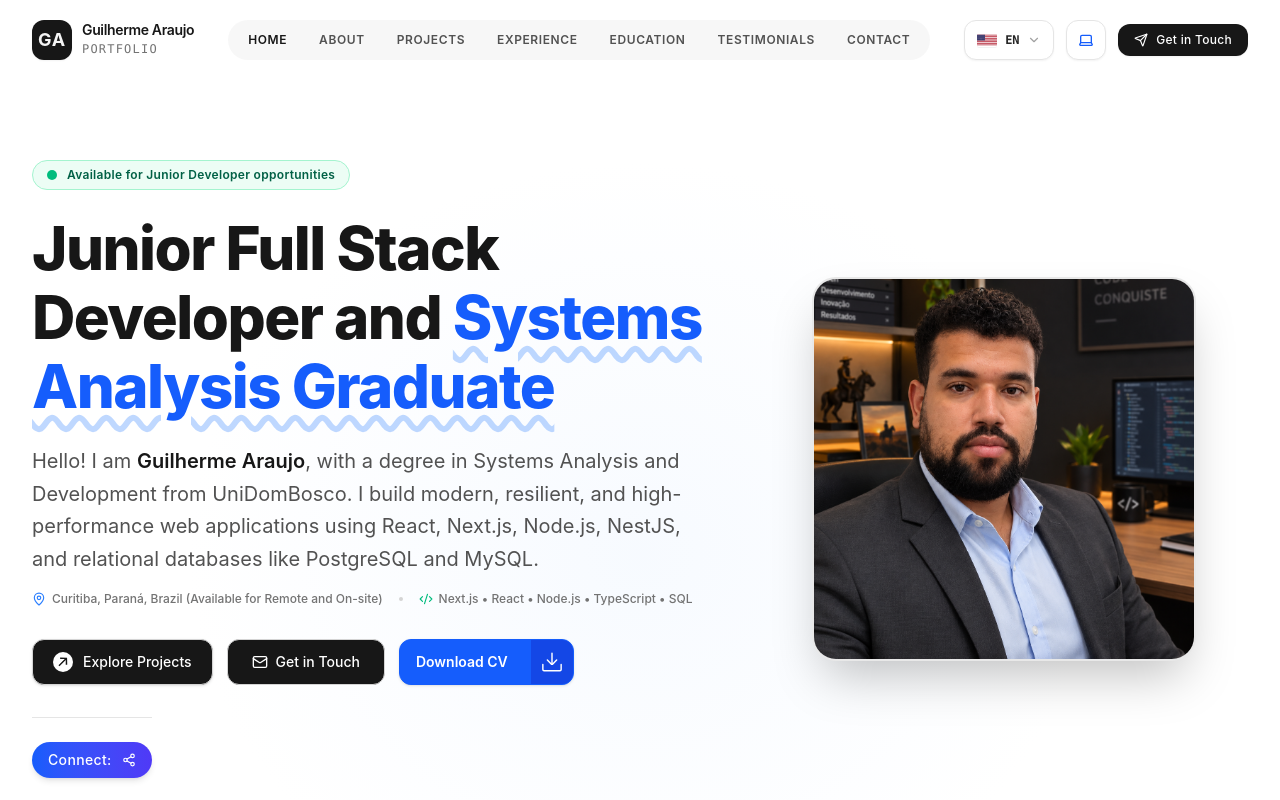
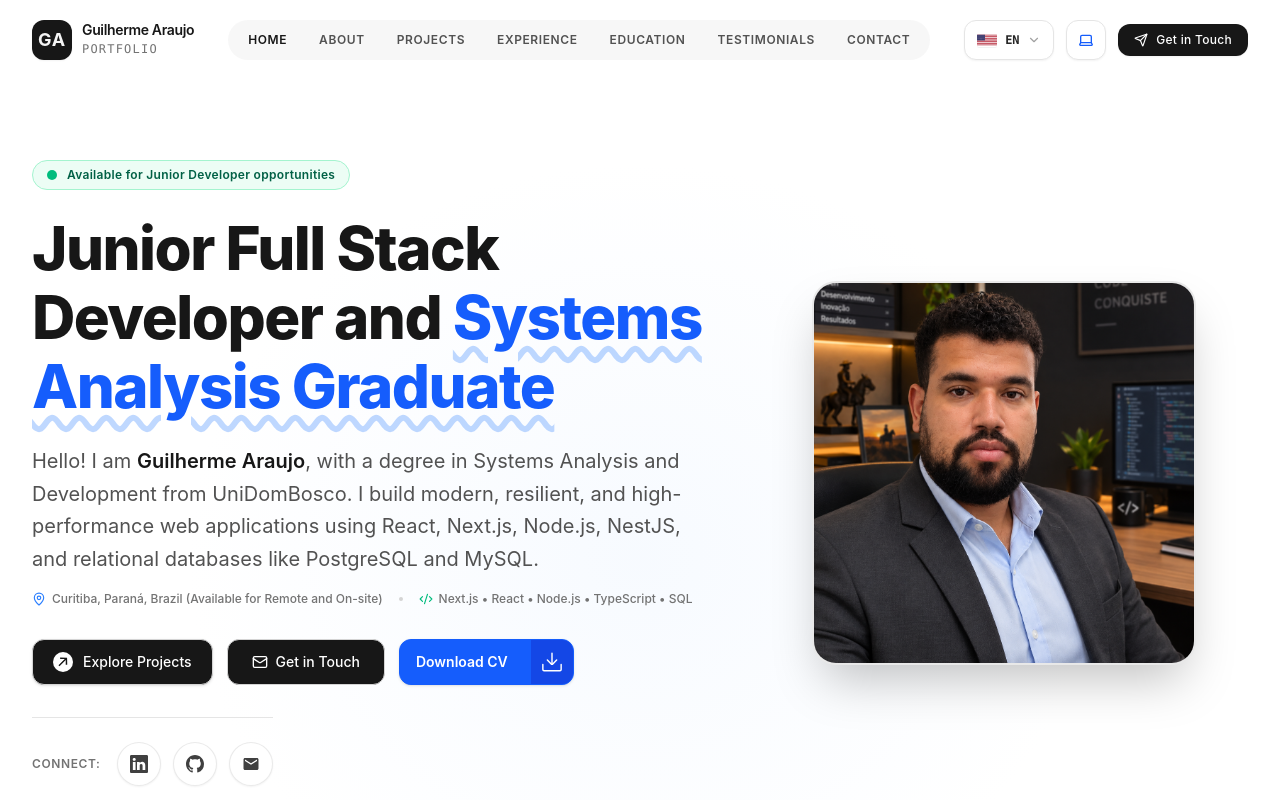
Before and after one commit to Oldwestdeveloper/Guilherme-Araujo-Developer, a Next.js app: page / in a window 1280 px wide. Shown: the top 800 px of the page. Built offline with nearby package versions, Linux system fonts and the light colour scheme.

Commit message:
fix: Connect Tooltip

```diff
--- a/src/components/ui/UiverseConnectTooltip.tsx
+++ b/src/components/ui/UiverseConnectTooltip.tsx
@@ -1,10 +1,9 @@
 'use client';
 
 import React from 'react';
-import { Github, Linkedin, Mail, Share2 } from 'lucide-react';
 
 interface UiverseConnectTooltipProps {
-  label: string;
+  label?: string;
   githubUrl: string;
   linkedinUrl: string;
   email: string;
@@ -17,63 +16,111 @@ export function UiverseConnectTooltip({
   email,
 }: UiverseConnectTooltipProps) {
   return (
-    <div className="relative inline-block group">
-      {/* Trigger Button ("Conectar" / "Connect") */}
-      <div
-        tabIndex={0}
-        role="button"
-        aria-label={label}
-        className="relative z-10 inline-flex items-center gap-2.5 px-4 py-2 rounded-full bg-linear-to-r from-blue-600 to-indigo-600 hover:from-indigo-600 hover:to-blue-600 text-white font-medium text-xs sm:text-sm shadow-md hover:shadow-lg transition-all duration-300 cursor-pointer select-none group-hover:-translate-y-0.5"
-      >
-        <span className="tracking-wide">{label}</span>
-        <Share2 className="w-3.5 h-3.5 transition-transform duration-500 ease-out group-hover:rotate-180 group-hover:scale-110" />
-      </div>
+    <div className="flex flex-wrap items-center gap-4">
+      {label && (
+        <span className="text-xs font-semibold text-neutral-500 dark:text-neutral-400 uppercase tracking-wider">
+          {label}
+        </span>
+      )}
 
-      {/* Floating Tooltip with Social Icons (GitHub, LinkedIn, Email) */}
-      <div className="absolute top-[calc(100%+8px)] left-0 sm:left-1/2 sm:-translate-x-1/2 z-50 p-2.5 rounded-2xl bg-white/95 dark:bg-neutral-900/95 backdrop-blur-md border border-neutral-200 dark:border-neutral-700 shadow-xl opacity-0 invisible scale-90 translate-y-1 group-hover:opacity-100 group-hover:visible group-hover:scale-100 group-hover:translate-y-0 transition-all duration-300 ease-out pointer-events-none group-hover:pointer-events-auto">
-        {/* Tooltip Arrow */}
-        <div className="absolute -top-1.5 left-6 sm:left-1/2 sm:-translate-x-1/2 w-3 h-3 rotate-45 bg-white dark:bg-neutral-900 border-t border-l border-neutral-200 dark:border-neutral-700" />
+      <ul className="flex items-center gap-3 list-none p-0 m-0">
+        {/* LinkedIn */}
+        <li className="relative group/item flex items-center justify-center">
+          {/* Tooltip on top */}
+          <div className="absolute -top-7 left-1/2 -translate-x-1/2 px-2.5 py-1 rounded-md text-xs font-medium text-white bg-[#0274b3] shadow-md opacity-0 invisible group-hover/item:opacity-100 group-hover/item:visible group-hover/item:-top-10 transition-all duration-300 pointer-events-none whitespace-nowrap z-30">
+            LinkedIn
+            <div className="absolute top-full left-1/2 -translate-x-1/2 border-4 border-transparent border-t-[#0274b3]" />
+          </div>
 
-        {/* Social Icons List */}
-        <div className="relative flex items-center gap-2">
-          {/* GitHub */}
+          {/* Button with liquid bottom-to-top fill effect */}
           <a
-            id="hero-tooltip-github"
+            id="hero-social-linkedin"
+            href={linkedinUrl}
+            target="_blank"
+            rel="noreferrer"
+            aria-label="LinkedIn"
+            className="relative flex items-center justify-center w-11 h-11 rounded-full bg-white dark:bg-neutral-800 text-neutral-700 dark:text-neutral-300 border border-neutral-200/80 dark:border-neutral-700/80 overflow-hidden shadow-xs hover:shadow-lg transition-all duration-300 group-hover/item:text-white"
+          >
+            {/* Liquid fill overlay */}
+            <span className="absolute inset-x-0 bottom-0 h-0 bg-[#0274b3] transition-all duration-300 ease-in-out group-hover/item:h-full z-0" />
+
+            <svg
+              xmlns="http://www.w3.org/2000/svg"
+              width={18}
+              height={18}
+              fill="currentColor"
+              className="relative z-10 transition-transform duration-300 group-hover/item:scale-110"
+              viewBox="0 0 16 16"
+            >
+              <path d="M0 1.146C0 .513.526 0 1.175 0h13.65C15.474 0 16 .513 16 1.146v13.708c0 .633-.526 1.146-1.175 1.146H1.175C.526 16 0 15.487 0 14.854zm4.943 12.248V6.169H2.542v7.225zm-1.2-8.212c.837 0 1.358-.554 1.358-1.248-.015-.709-.52-1.248-1.342-1.248S2.4 3.226 2.4 3.934c0 .694.521 1.248 1.327 1.248zm4.908 8.212V9.359c0-.216.016-.432.08-.586.173-.431.568-.878 1.232-.878.869 0 1.216.662 1.216 1.634v3.865h2.401V9.25c0-2.22-1.184-3.252-2.764-3.252-1.274 0-1.845.7-2.165 1.193v.025h-.016l.016-.025V6.169h-2.4c.03.678 0 7.225 0 7.225z" />
+            </svg>
+          </a>
+        </li>
+
+        {/* GitHub */}
+        <li className="relative group/item flex items-center justify-center">
+          {/* Tooltip on top */}
+          <div className="absolute -top-7 left-1/2 -translate-x-1/2 px-2.5 py-1 rounded-md text-xs font-medium text-white bg-[#24262a] shadow-md opacity-0 invisible group-hover/item:opacity-100 group-hover/item:visible group-hover/item:-top-10 transition-all duration-300 pointer-events-none whitespace-nowrap z-30">
+            GitHub
+            <div className="absolute top-full left-1/2 -translate-x-1/2 border-4 border-transparent border-t-[#24262a]" />
+          </div>
+
+          {/* Button with liquid bottom-to-top fill effect */}
+          <a
+            id="hero-social-github"
             href={githubUrl}
             target="_blank"
             rel="noreferrer"
-            aria-label="GitHub Profile"
-            className="flex items-center justify-center w-10 h-10 rounded-full bg-neutral-100 dark:bg-neutral-800 text-neutral-800 dark:text-neutral-200 hover:bg-[#24292e] hover:text-white dark:hover:bg-white dark:hover:text-neutral-900 transition-all duration-300 hover:-translate-y-1 hover:scale-110 shadow-xs hover:shadow-md cursor-pointer"
-            title="GitHub"
+            aria-label="GitHub"
+            className="relative flex items-center justify-center w-11 h-11 rounded-full bg-white dark:bg-neutral-800 text-neutral-700 dark:text-neutral-300 border border-neutral-200/80 dark:border-neutral-700/80 overflow-hidden shadow-xs hover:shadow-lg transition-all duration-300 group-hover/item:text-white"
           >
-            <Github className="w-4 h-4" />
+            {/* Liquid fill overlay */}
+            <span className="absolute inset-x-0 bottom-0 h-0 bg-[#24262a] transition-all duration-300 ease-in-out group-hover/item:h-full z-0" />
+
+            <svg
+              xmlns="http://www.w3.org/2000/svg"
+              width={18}
+              height={18}
+              fill="currentColor"
+              className="relative z-10 transition-transform duration-300 group-hover/item:scale-110"
+              viewBox="0 0 16 16"
+            >
+              <path d="M8 0C3.58 0 0 3.58 0 8c0 3.54 2.29 6.53 5.47 7.59.4.07.55-.17.55-.38 0-.19-.01-.82-.01-1.49-2.01.37-2.53-.49-2.69-.94-.09-.23-.48-.94-.82-1.13-.28-.15-.68-.52-.01-.53.63-.01 1.08.58 1.23.82.72 1.21 1.87.87 2.33.66.07-.52.28-.87.51-1.07-1.78-.2-3.64-.89-3.64-3.95 0-.87.31-1.59.82-2.15-.08-.2-.36-1.02.08-2.12 0 0 .67-.21 2.2.82.64-.18 1.32-.27 2-.27s1.36.09 2 .27c1.53-1.04 2.2-.82 2.2-.82.44 1.1.16 1.92.08 2.12.51.56.82 1.27.82 2.15 0 3.07-1.87 3.75-3.65 3.95.29.25.54.73.54 1.48 0 1.07-.01 1.93-.01 2.2 0 .21.15.46.55.38A8.01 8.01 0 0 0 16 8c0-4.42-3.58-8-8-8" />
+            </svg>
           </a>
+        </li>
 
-          {/* LinkedIn */}
+        {/* E-mail */}
+        <li className="relative group/item flex items-center justify-center">
+          {/* Tooltip on top */}
+          <div className="absolute -top-7 left-1/2 -translate-x-1/2 px-2.5 py-1 rounded-md text-xs font-medium text-white bg-[#059669] shadow-md opacity-0 invisible group-hover/item:opacity-100 group-hover/item:visible group-hover/item:-top-10 transition-all duration-300 pointer-events-none whitespace-nowrap z-30">
+            E-mail
+            <div className="absolute top-full left-1/2 -translate-x-1/2 border-4 border-transparent border-t-[#059669]" />
+          </div>
+
+          {/* Button with liquid bottom-to-top fill effect */}
           <a
-            id="hero-tooltip-linkedin"
-            href={linkedinUrl}
-            target="_blank"
-            rel="noreferrer"
-            aria-label="LinkedIn Profile"
-            className="flex items-center justify-center w-10 h-10 rounded-full bg-neutral-100 dark:bg-neutral-800 text-neutral-800 dark:text-neutral-200 hover:bg-[#0077b5] hover:text-white dark:hover:bg-[#0077b5] dark:hover:text-white transition-all duration-300 hover:-translate-y-1 hover:scale-110 shadow-xs hover:shadow-md cursor-pointer"
-            title="LinkedIn"
+            id="hero-social-email"
+            href={`mailto:${email}`}
+            aria-label="E-mail"
+            className="relative flex items-center justify-center w-11 h-11 rounded-full bg-white dark:bg-neutral-800 text-neutral-700 dark:text-neutral-300 border border-neutral-200/80 dark:border-neutral-700/80 overflow-hidden shadow-xs hover:shadow-lg transition-all duration-300 group-hover/item:text-white"
           >
-            <Linkedin className="w-4 h-4" />
+            {/* Liquid fill overlay */}
+            <span className="absolute inset-x-0 bottom-0 h-0 bg-[#059669] transition-all duration-300 ease-in-out group-hover/item:h-full z-0" />
+
+            <svg
+              xmlns="http://www.w3.org/2000/svg"
+              width={18}
+              height={18}
+              fill="currentColor"
+              className="relative z-10 transition-transform duration-300 group-hover/item:scale-110"
+              viewBox="0 0 24 24"
+            >
+              <path d="M20 4H4c-1.1 0-1.99.9-1.99 2L2 18c0 1.1.9 2 2 2h16c1.1 0 2-.9 2-2V6c0-1.1-.9-2-2-2zm0 4l-8 5-8-5V6l8 5 8-5v2z" />
+            </svg>
           </a>
-
-          {/* E-mail */}
-          <a
-            id="hero-tooltip-email"
-            href={`mailto:${email}`}
-            aria-label="Send Email"
-            className="flex items-center justify-center w-10 h-10 rounded-full bg-neutral-100 dark:bg-neutral-800 text-neutral-800 dark:text-neutral-200 hover:bg-emerald-600 hover:text-white dark:hover:bg-emerald-500 dark:hover:text-white transition-all duration-300 hover:-translate-y-1 hover:scale-110 shadow-xs hover:shadow-md cursor-pointer"
-            title="E-mail"
-          >
-            <Mail className="w-4 h-4" />
-          </a>
-        </div>
-      </div>
+        </li>
+      </ul>
     </div>
   );
 }
```
